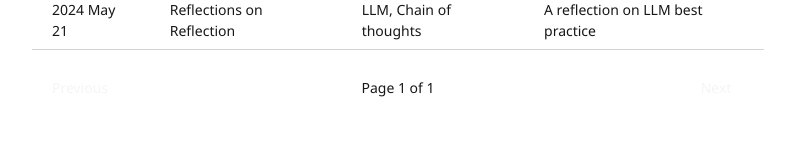
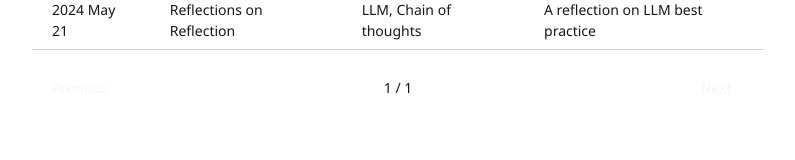
Before and after one commit to DahaoTang/DahaoTang.github.io, a Next.js app: page /blog in a window 1280 px wide. Shown: the part 178-338 px from the top of the page, without its empty margins (242-1037 px from the left). Built offline with nearby package versions, Linux system fonts and the light colour scheme.

Commit message:
list page indicater updated

```diff
--- a/app/components/PaginatedList.tsx
+++ b/app/components/PaginatedList.tsx
@@ -87,7 +87,7 @@ const PaginatedList: React.FC<PaginatedListProps> = ({
 					Previous
 				</button>
 				<span className="py-2">
-					Page {currentPage} of {pageCount}
+					{currentPage} / {pageCount}
 				</span>
 				<button
 					className={`px-4 py-2 w-24 ${
```
